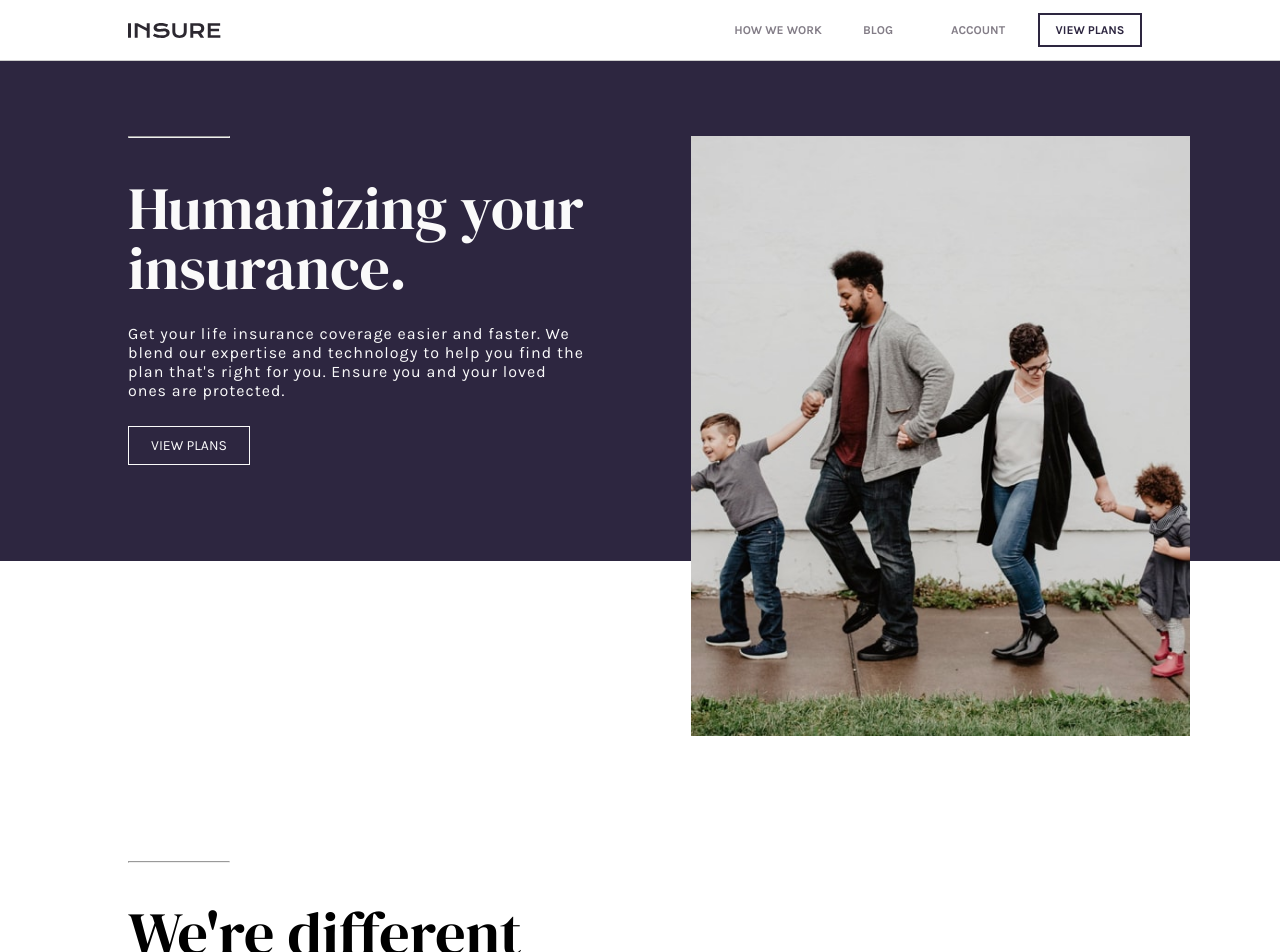
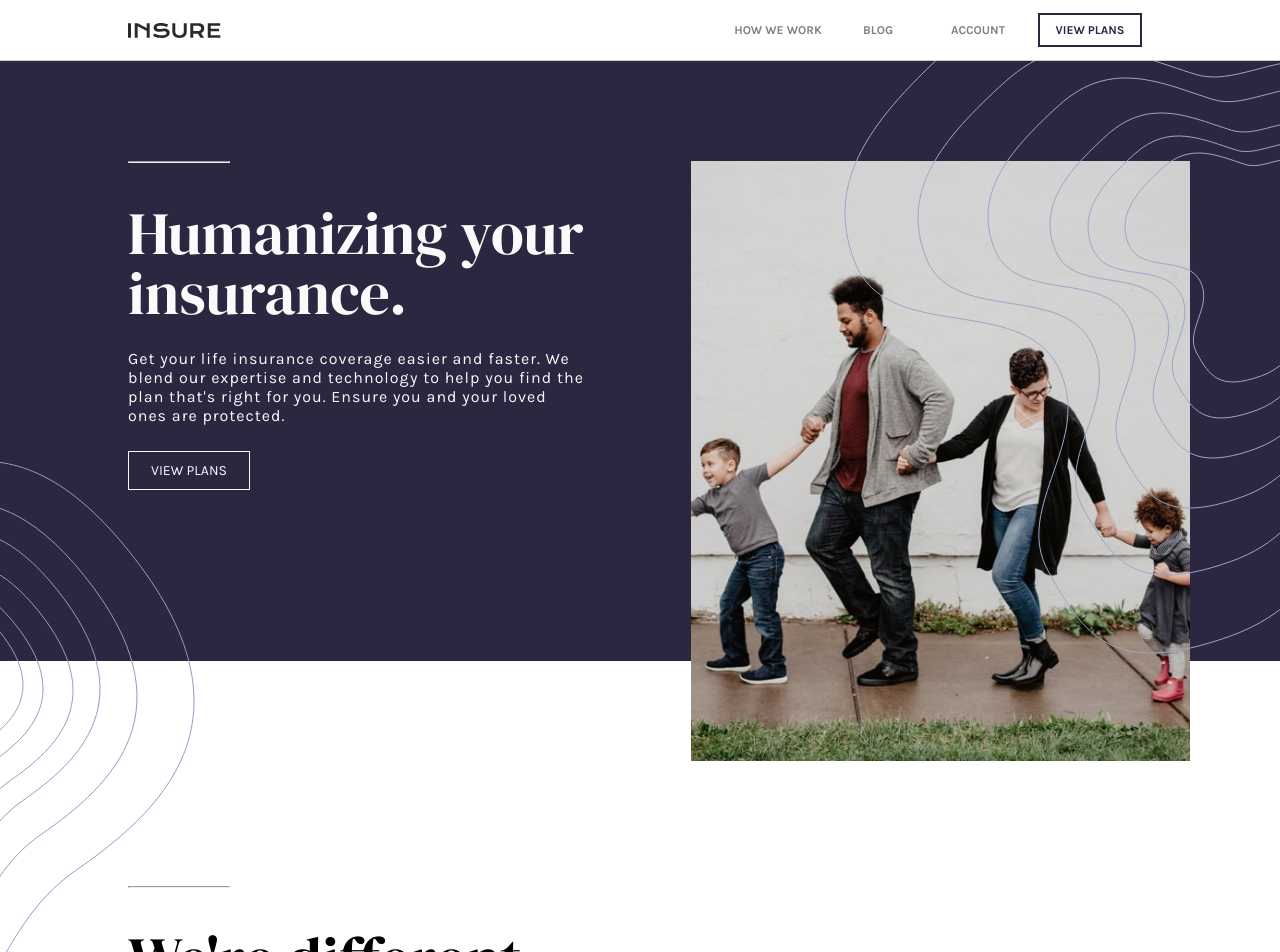
Before and after one commit to kabocha23/Insure-Landing-Page, a React (Create React App) app: page / in a window 1280 px wide. Shown: the top 952 px of the page. Built offline with nearby package versions, Linux system fonts and the light colour scheme.

Commit message:
Added overlay styles

```diff
--- a/src/components/Body/Body.css
+++ b/src/components/Body/Body.css
@@ -2,9 +2,20 @@
 .body-intro {
     display: flex;
     flex-flow: row wrap;
-    height: 500px;
-    margin-bottom: 300px;
+    position: relative;
+    height: 600px;
+    margin-bottom: 225px;
     background-color: hsl(256, 26%, 20%);
+}
+
+#intro-left-overlay {
+    position: absolute;
+    top: 400px;
+    left: 0;
+}
+#intro-right-overlay {
+    position: absolute;
+    right: 0;
 }
 
 /* intro section overlayed on top of split color bg */
@@ -12,7 +23,7 @@
     display: flex;
     width: 80%;
     max-width: 1280px;
-    margin-top: 75px;
+    margin-top: 100px;
     margin-left: auto;
     margin-right: auto;
 }
--- a/src/components/Body/Body.js
+++ b/src/components/Body/Body.js
@@ -1,4 +1,6 @@
-import React, { useState } from 'react';
+import React from 'react';
+import leftDesign from '../../images/bg-pattern-intro-left-desktop.svg'
+import rightDesign from '../../images/bg-pattern-intro-right-desktop.svg'
 import familyImg from '../../images/image-intro-desktop.jpg'
 import boltIcon from '../../images/icon-snappy-process.svg'
 import cashIcon from '../../images/icon-affordable-prices.svg'
@@ -12,6 +14,8 @@ const Body = () => {
         <div className='body-container'>
             {/* intro section 'humanizing' text and photo of family */}
             <div className='body-intro'>
+                <img src={leftDesign} alt='intro-left-overlay' id='intro-left-overlay'></img>
+                <img src={rightDesign} alt='intro-right-overlay' id='intro-right-overlay'></img>
                 <div className='body-intro-sub'>
                     <div className='body-intro-text'>
                         <hr></hr>
@@ -20,7 +24,7 @@ const Body = () => {
                         <a href='#' id='view-plans-btn2'><span>VIEW PLANS</span></a>
                     </div>
                     <div className='body-intro-img'>
-                        <img src={familyImg}></img>
+                        <img src={familyImg} alt='intro-family'></img>
                     </div>
                 </div>
             </div>
@@ -30,17 +34,17 @@ const Body = () => {
                 <h1>We're different</h1>
                 <div className='body-different-sub'>
                     <div className='body-different-pros'>
-                        <img src={boltIcon}></img>
+                        <img src={boltIcon} alt='snappy-process'></img>
                         <h2>Snappy Process</h2>
                         <p>Our application process can be completed in minutes, not hours. Don't get stuck filling in tedious forms.</p>
                     </div>
                     <div className='body-different-pros'>
-                        <img src={cashIcon}></img>
+                        <img src={cashIcon} alt='affordable-prices'></img>
                         <h2>Affordable Prices</h2>
                         <p>We don't want you worrying about high monthly costs. Our prices may be low, but we still offer the best coverage possible.</p>
                     </div>
                     <div className='body-different-pros'>
-                        <img src={personIcon}></img>
+                        <img src={personIcon} alt='people-first'></img>
                         <h2>People First</h2>
                         <p>Our plans aren't full of conditions and clauses to prevent payouts. We make sure you're covered when you need it.</p>
                     </div>
--- a/src/components/Footer/Footer.css
+++ b/src/components/Footer/Footer.css
@@ -1,6 +1,5 @@
 .footer-container {
     background-color: hsl(0, 0%, 98%);
-    max-width: 1280px;
     padding: 2em 0;
 }
 
```
